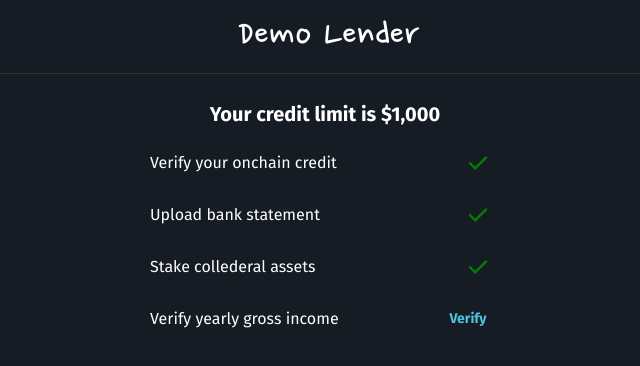
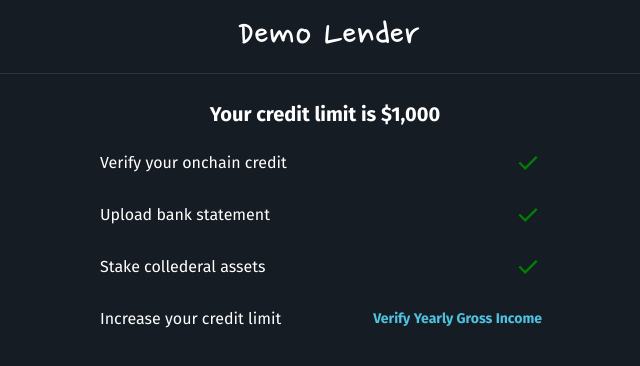
Before and after one commit to chcharcharlie/loandemo, a React (Create React App) app in the folder frontend/: page / in a window 1280 px wide. Shown: the top 366 px of the page, without its empty margins (315-955 px from the left). Built offline with nearby package versions, Linux system fonts and the light colour scheme; no server answers.

Commit message:
UI text tweak

```diff
--- a/frontend/src/pages/Home.tsx
+++ b/frontend/src/pages/Home.tsx
@@ -59,22 +59,22 @@ export default function Home() {
             </Typography>
           </Stack>
         </Stack>
-        <Stack direction={"row"} justifyContent={"space-between"} alignItems={"center"} minWidth={"350px"} height={"36px"}>
+        <Stack direction={"row"} justifyContent={"space-between"} alignItems={"center"} minWidth={"450px"} height={"36px"}>
           <Typography>Verify your onchain credit</Typography>
           <Iconify height={28} width={28} color={"green"} marginRight={"8px"} icon="material-symbols:check" />
         </Stack>
-        <Stack direction={"row"} justifyContent={"space-between"} alignItems={"center"} minWidth={"350px"} height={"36px"}>
+        <Stack direction={"row"} justifyContent={"space-between"} alignItems={"center"} minWidth={"450px"} height={"36px"}>
           <Typography>Upload bank statement</Typography>
           <Iconify height={28} width={28} color={"green"} marginRight={"8px"} icon="material-symbols:check" />
         </Stack>
-        <Stack direction={"row"} justifyContent={"space-between"} alignItems={"center"} minWidth={"350px"} height={"36px"}>
+        <Stack direction={"row"} justifyContent={"space-between"} alignItems={"center"} minWidth={"450px"} height={"36px"}>
           <Typography>Stake collederal assets</Typography>
           <Iconify height={28} width={28} color={"green"} marginRight={"8px"} icon="material-symbols:check" />
         </Stack>
-        <Stack direction={"row"} justifyContent={"space-between"} alignItems={"center"} minWidth={"350px"} height={"36px"}>
-          <Typography>Verify yearly gross income</Typography>
+        <Stack direction={"row"} justifyContent={"space-between"} alignItems={"center"} minWidth={"450px"} height={"36px"}>
+          <Typography>Increase your credit limit</Typography>
           {grossIncome === 0 && !queryid &&
-            <Button variant="text" onClick={() => { triggerQuery() }}>Verify</Button>
+            <Button variant="text" onClick={() => { triggerQuery() }}>Verify Yearly Gross Income</Button>
           }
           {grossIncome === 0 && queryid &&
             <Iconify height={28} width={28} marginRight={"8px"} icon="line-md:loading-loop" />
```
